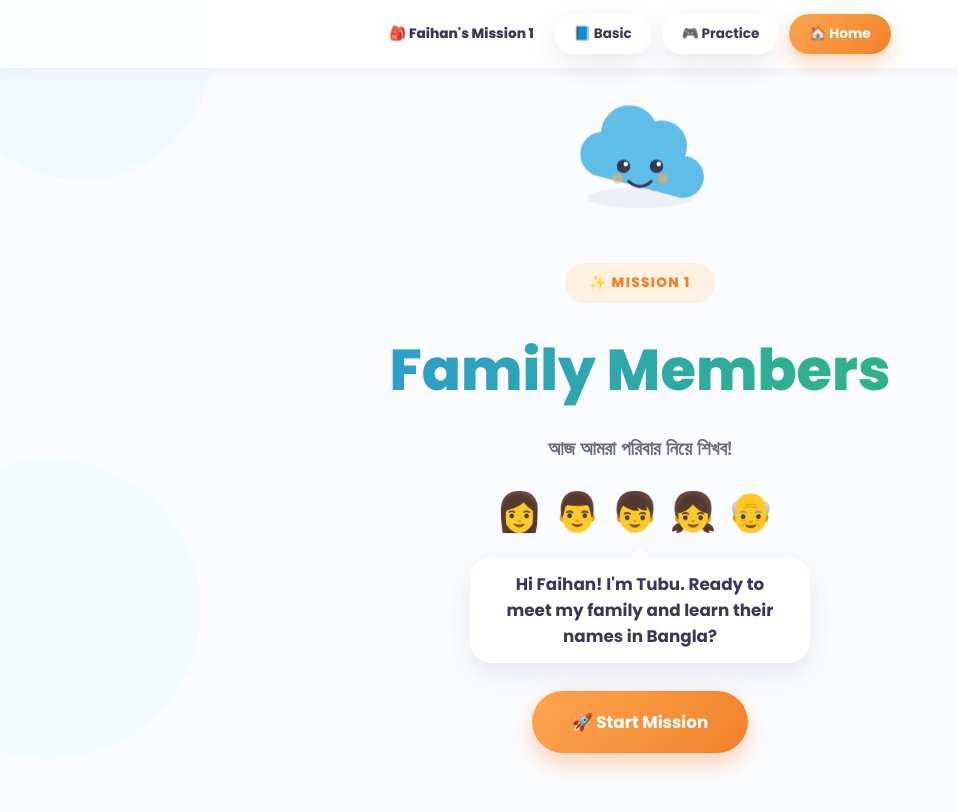
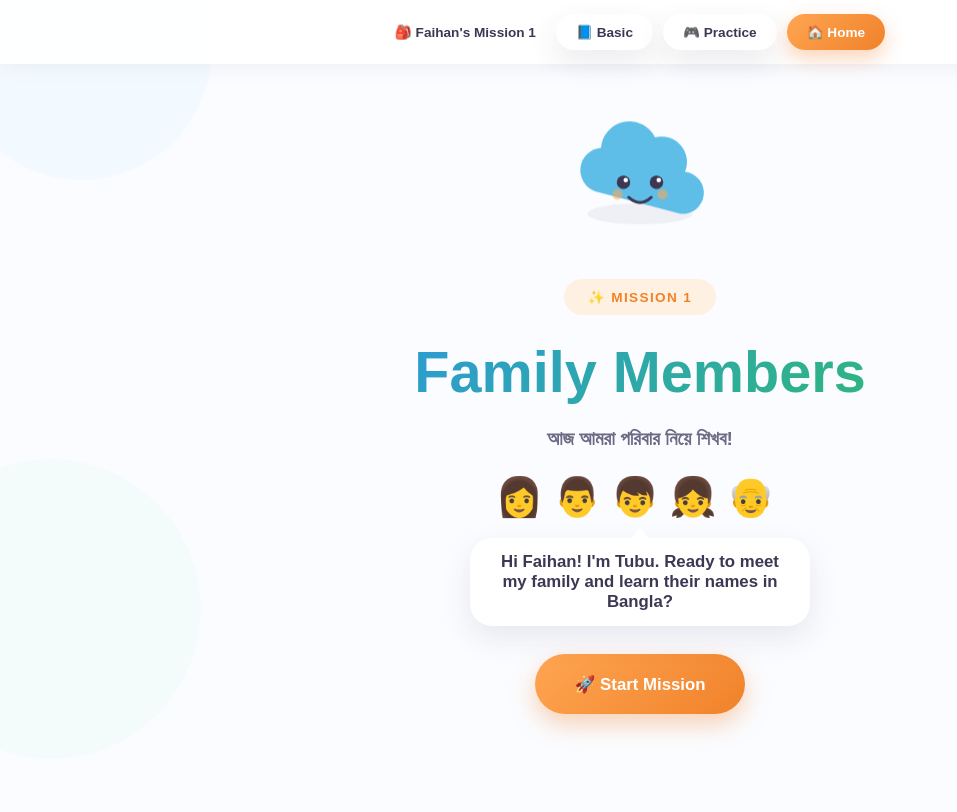
Before and after one commit to fardin-gif/fardin.12, a plain HTML site: page faihan/mission_01.html in a window 1280 px wide. Shown: the whole page, without its empty margins (0-957 px from the left). Drawn offline with nearby package versions, Linux system fonts and the light colour scheme.

Commit message:
Update font links and variable quotes in HTML

```diff
--- a/faihan/mission_01.html
+++ b/faihan/mission_01.html
@@ -8,7 +8,7 @@
 <!-- Google Fonts: Hind Siliguri for Bangla, Poppins + Nunito for English -->
 <link rel="preconnect" href="https://fonts.googleapis.com">
 <link rel="preconnect" href="https://fonts.gstatic.com" crossorigin>
-<link href="https://fonts.googleapis.com/css2?family=Hind+Siliguri:wght@400;500;600;700&family=Poppins:wght@500;600;700;800&family=Nunito:wght@400;600;700;800&display=swap" rel="stylesheet">
+<link href="https://fonts.googleapis.com/css2?family=Hind+Siliguri:wght@300;400;500;600;700&display=swap" rel="stylesheet">
 
 <style>
 /* ==========================================================================
@@ -36,7 +36,7 @@
   --radius-lg:   32px;
   --radius-md:   24px;
   --radius-sm:   16px;
-  --font-bn:     'Hind Siliguri', sans-serif;   /* All Bangla text uses this font */
+  --font-bn:     "Hind Siliguri", sans-serif;   /* All Bangla text uses this font */
   --font-en:     'Poppins', 'Nunito', sans-serif;
   --font-body:   'Nunito', sans-serif;
 }
```
